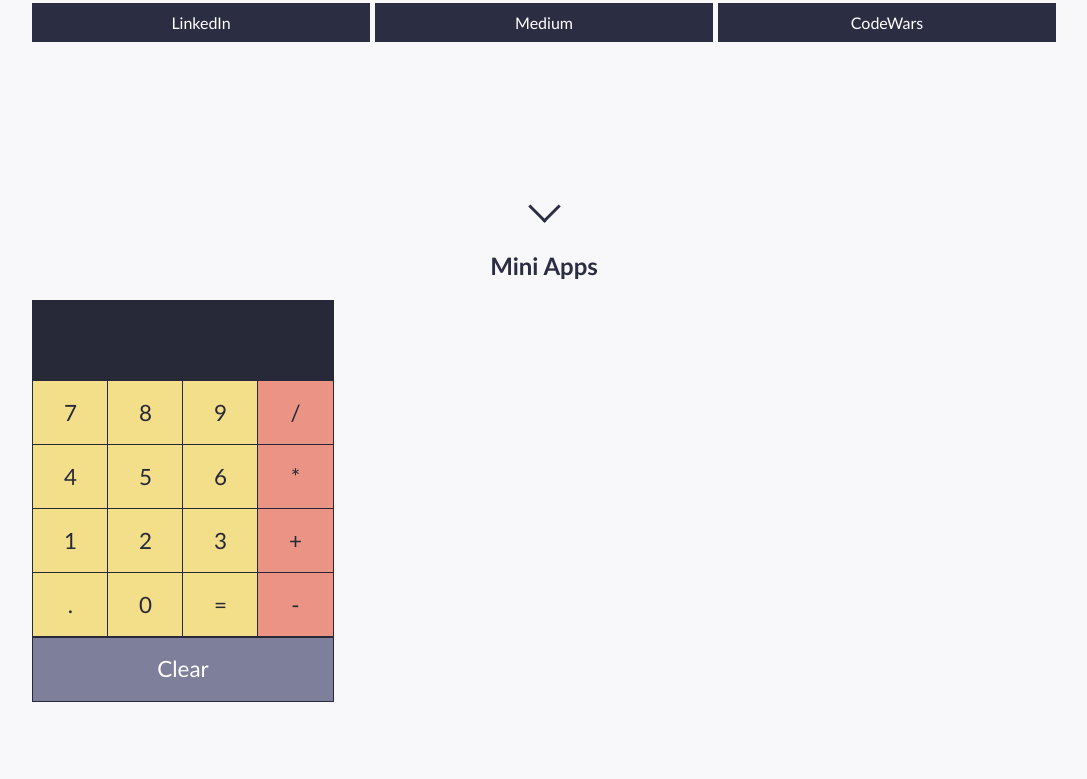
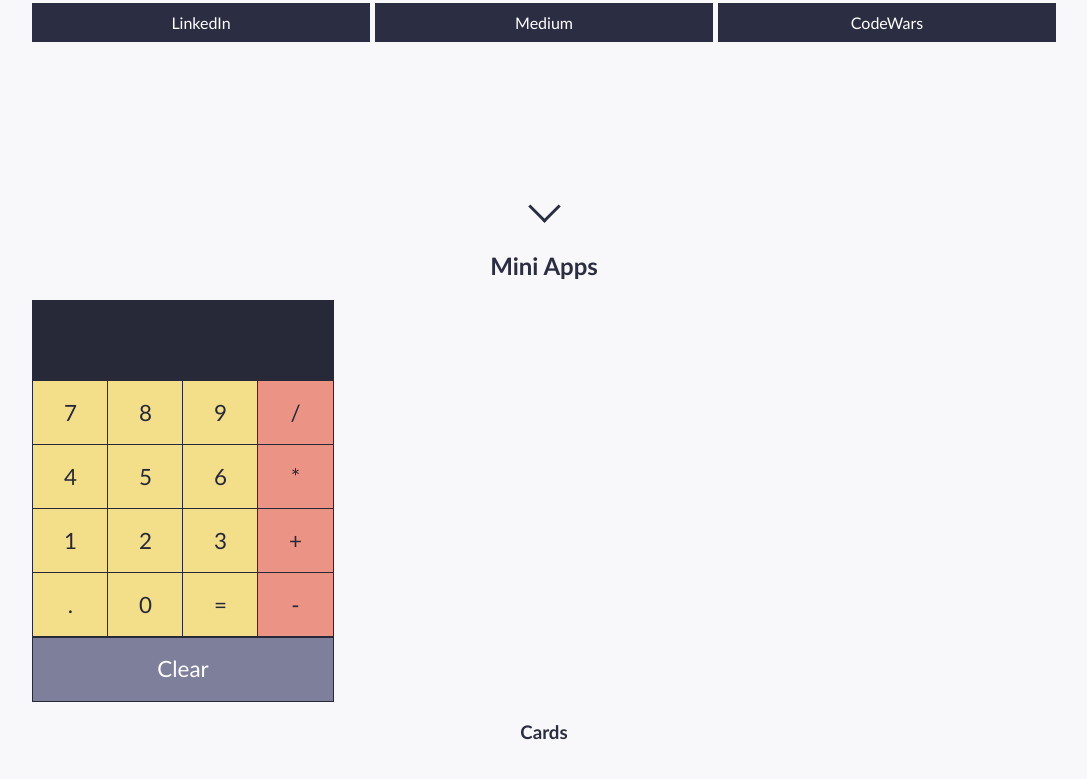
Before and after one commit to AlexLewis10/portfolio, a React (Create React App) app: page / in a window 1280 px wide. Shown: the part 569-1348 px from the top of the page, without its empty margins (96-1183 px from the left). Built offline with nearby package versions, Linux system fonts and the light colour scheme.

Commit message:
Home contains Card component

```diff
--- a/src/components/home.js
+++ b/src/components/home.js
@@ -2,6 +2,7 @@ import React, { Component } from 'react'
 import profile from '../img/profile.png'
 import Nav from './nav'
 import Calculator from '../mini-apps/calculator/components/calculator'
+import Cards from '../mini-apps/cards/cards'
 import { Link } from "react-scroll";
 
 
@@ -35,6 +36,7 @@ export class Home extends Component {
               <h2 id='grid-header'>Mini Apps</h2>
             </div>
             <Calculator />
+            <Cards />
           </div>
         </div>
 
```
Also changed, not shown: 1 other file (tests, documents, lock files or other folders).
